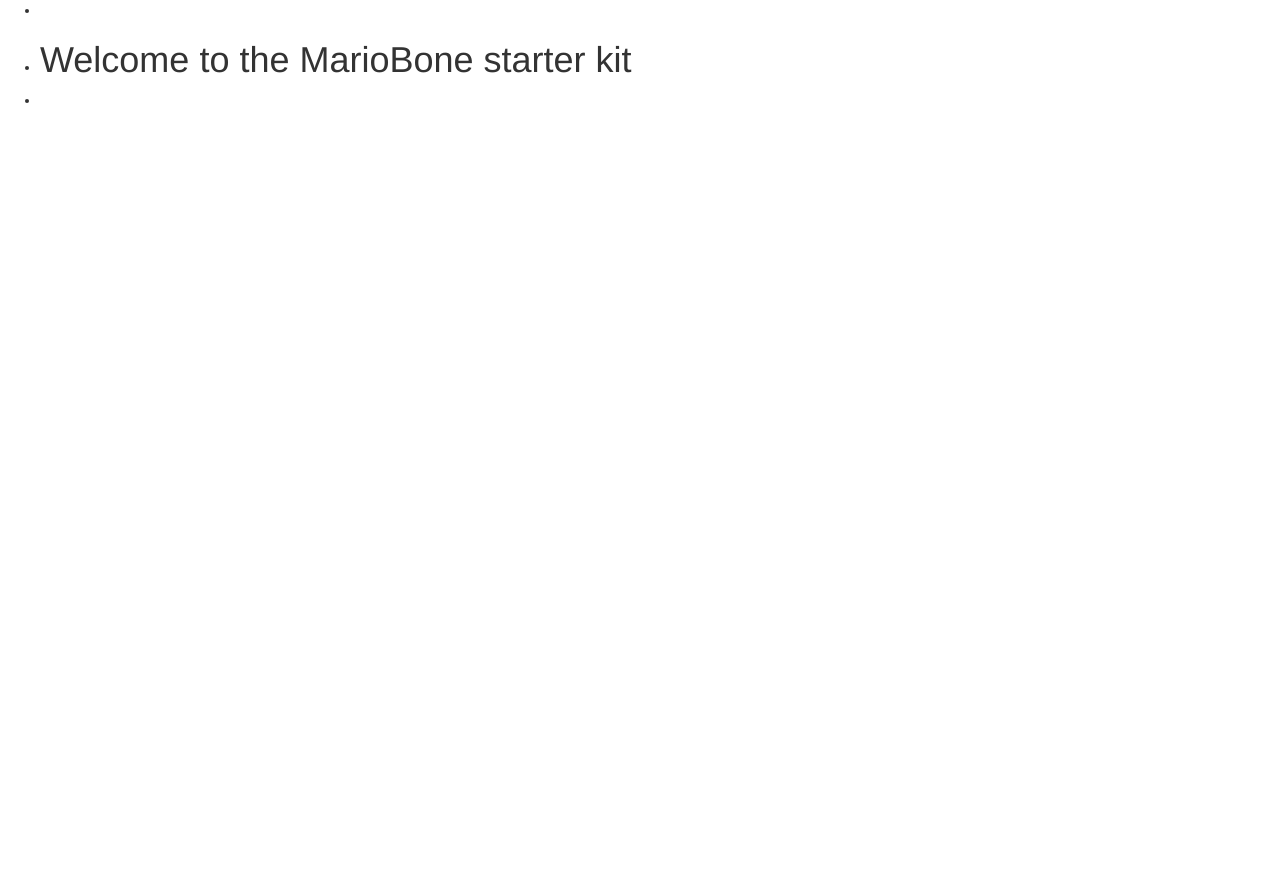
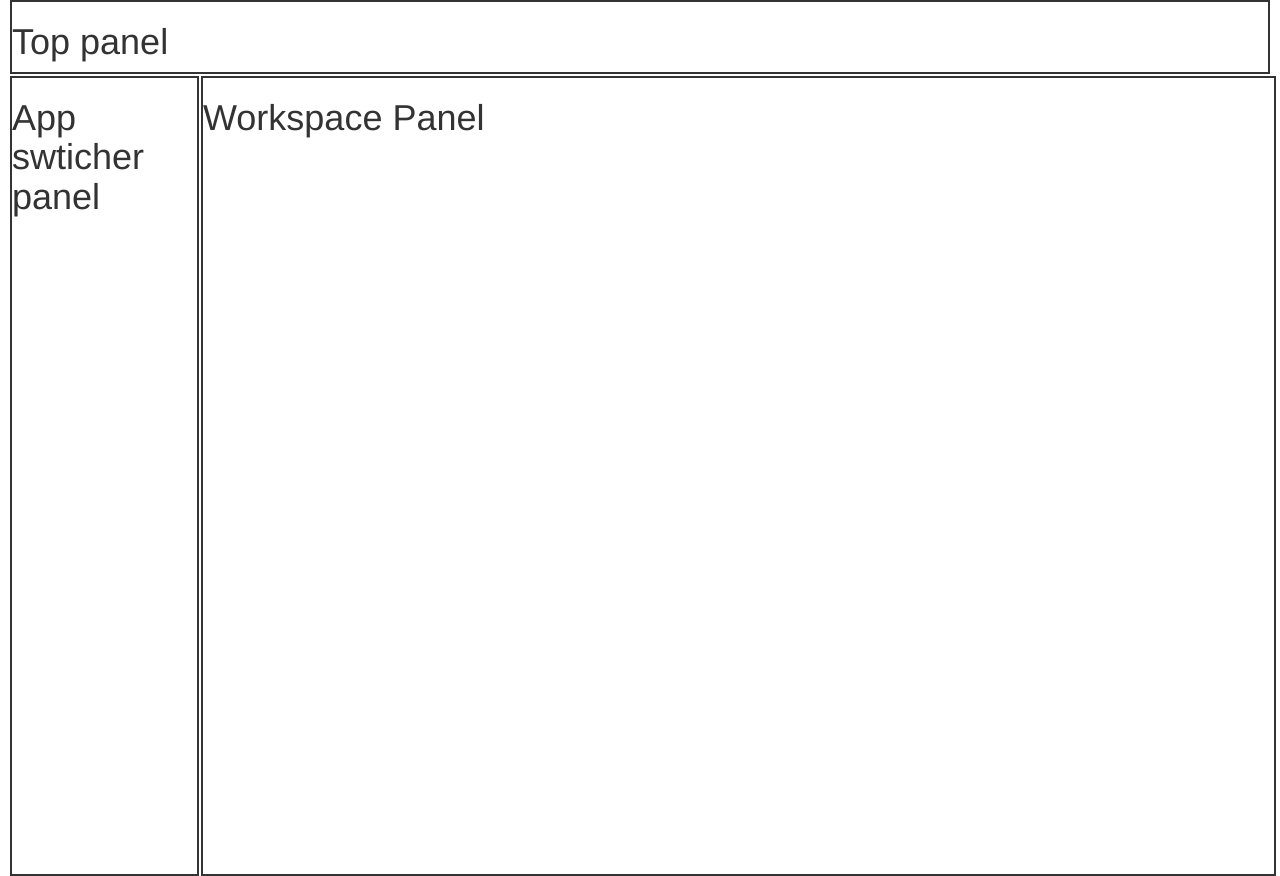
Before and after one commit to asharma93/midwife-js, a website: page index.html in a window 1280 px wide. Before the commit the page ends 810 px from the top, so only its background shows below. Drawn offline with Linux system fonts and the light colour scheme.

Commit message:
Example layout added

```diff
--- /dev/null
+++ b/css/layout.scss
@@ -0,0 +1,36 @@
+/*
+	Main layout CSS
+*/
+
+.main-panel {
+	list-style-type: none;
+	padding: 0px 10px;
+	position: relative;
+	background-color: white
+}
+
+.main-panel li {
+	display: inline-block;
+	border-style: solid;
+	border-width: 2px;
+
+}
+.main-panel li:first-of-type {
+	display: flex;
+}
+#top-panel {
+}
+
+#app-switcher-panel {
+	width: 15%;
+	height: 100%; /* Need to re-visit this, if set to 100%, over flows*/
+	margin-top: 2px;
+	left: 0px;
+}
+#workspace-panel {
+	position: absolute;
+	margin-top: 2px;
+	margin-left: 2px;
+	width: 84%;
+	height: 100%;
+}
--- a/css/main.scss
+++ b/css/main.scss
@@ -1,3 +1,6 @@
-.app-container {
-	background-color: black;
-}
+// Mixins from the bourbon project
+@import "bourbon";
+
+
+//layout
+@import "layout";
--- a/js/ExampleApp.js
+++ b/js/ExampleApp.js
@@ -43,12 +43,16 @@ define(function(require) {
     var footerHeight = $("footer").innerHeight();
     function setMainPanelHeight() {
         var $mainPanel = $("#app-container").find(".main-panel"),
+            mainPanelEl = $mainPanel[0],
+            mainPanelOffsetTop = mainPanelEl.offsetTop,
             viewPortHeight = $(window).height(),
-            panelHeight = viewPortHeight - footerHeight,
+            panelHeight = viewPortHeight - mainPanelOffsetTop - footerHeight,
             minPanelHeight = 600;
 
         $mainPanel.height(panelHeight > minPanelHeight ? panelHeight : minPanelHeight);
+
     }
+
     // end of request handlers Setup
     ExampleApp.on("start", function(options) {
         options = options||{};
@@ -66,9 +70,9 @@ define(function(require) {
 
         $(this.el).html(layoutTemplate());
         this.addRegions({
-            leftPanelRegion : "#left-panel",
+            mainPanelRegion : "#nav-panel",
             workspaceRegion : "#workspace-panel",
-            rightPanelRegion : "#right-panel"
+            appSwitcherPanelRegion : "#app-switcher-panel"
         });
         this.regionsNames = _.keys(this.getRegions());
 
```
Also changed, not shown: dist/css/mariobone.min.css, dist/js/mariobone.min.js, 3 other files.
